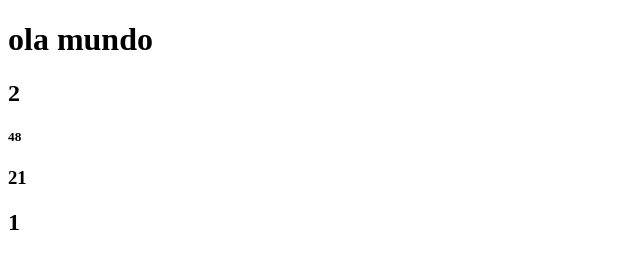
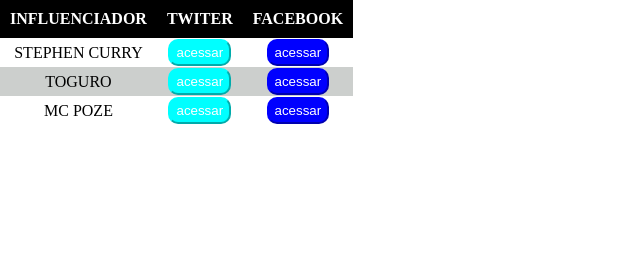
Before and after one commit to timowerner21/0.4.1, a plain HTML site: page index.html in a window 1280 px wide. Shown: the whole page, without its empty margins (0-640 px from the left). Drawn offline with Linux system fonts and the light colour scheme.

Commit message:
commit exercicio

```diff
--- a/index.html
+++ b/index.html
@@ -4,13 +4,57 @@
     <meta charset="UTF-8">
     <meta http-equiv="X-UA-Compatible" content="IE=edge">
     <meta name="viewport" content="width=device-width, initial-scale=1.0">
+    <link rel="stylesheet" href="style.css">
     <title>Document</title>
 </head>
 <body>
-    <h1>ola mundo</h1>
-    <h2>2</h2>
-    <h5>48</h5>
-    <h3>21</h3>
-    <h2>1</h2>
+    <table>
+        <tr>
+          <th>INFLUENCIADOR</th>
+          <th>TWITER</th>
+          <th>FACEBOOK</th>
+        </tr>
+
+        <tr class="a">
+          <td class="nome">stephen curry</td>
+          <td>
+            <button class="twitter">
+              <a href="https://twitter.com/CurryBrazil">acessar</a>
+            </button>
+          </td>
+          <td>
+            <button>
+              <a href="https://www.facebook.com/StephenCurryOfficial/">acessar</a>
+            </button>
+          </td>
+        </tr>
+
+        <tr class="b">
+          <td class="nome">toguro</td>
+          <td>
+            <button class="twitter">
+            <a href="https://twitter.com/toguromansao">acessar</a>
+          </button>
+          </td>
+          <td>
+            <button>
+              <a href="https://www.facebook.com/toguropage/">acessar</a>
+            </button>
+          </td>
+        </tr>
+        <tr class="c">
+          <td class="nome">mc Poze</td>
+          <td>
+            <button class="twitter">
+              <a href="https://twitter.com/mcpozedorodo">acessar</a>
+            </button>
+          </td>
+          <td>
+            <button>
+              <a href="https://www.facebook.com/mcpoze/">acessar</a>
+            </button>
+          </td>
+        </tr>
+      </table>
 </body>
 </html>
--- /dev/null
+++ b/style.css
@@ -0,0 +1,48 @@
+* {
+    margin: 0;
+  }
+  th {
+    background-color: black;
+    color: white;
+    padding: 10px;
+  }
+  table {
+    border-collapse: collapse;
+  }
+  td{
+      text-align: center;
+
+  }
+  .nome {
+    text-transform: uppercase;
+  }
+  a {
+    text-decoration: none;
+    color: white;
+    text-align: center;
+  }
+
+  button {
+    background-color: blue;
+    border-color: rgba(1, 1, 211, 0.616);
+    border-radius: 10px;
+    height: 27px;
+    text-align: center;
+  }
+  button:hover {
+    background-color:rgb(226, 20, 20);
+    border-color: rgb(226, 20, 20);
+  }
+  button:active {
+    transform: translateY(2px);
+  }
+  button:focus {
+    transform: scale(1.1);
+  }
+  .twitter {
+    background-color: aqua;
+    border-color: aqua;
+  }
+  tr:nth-child(odd):not(:first-child){
+      background-color: #cccfcd;
+  }
```
